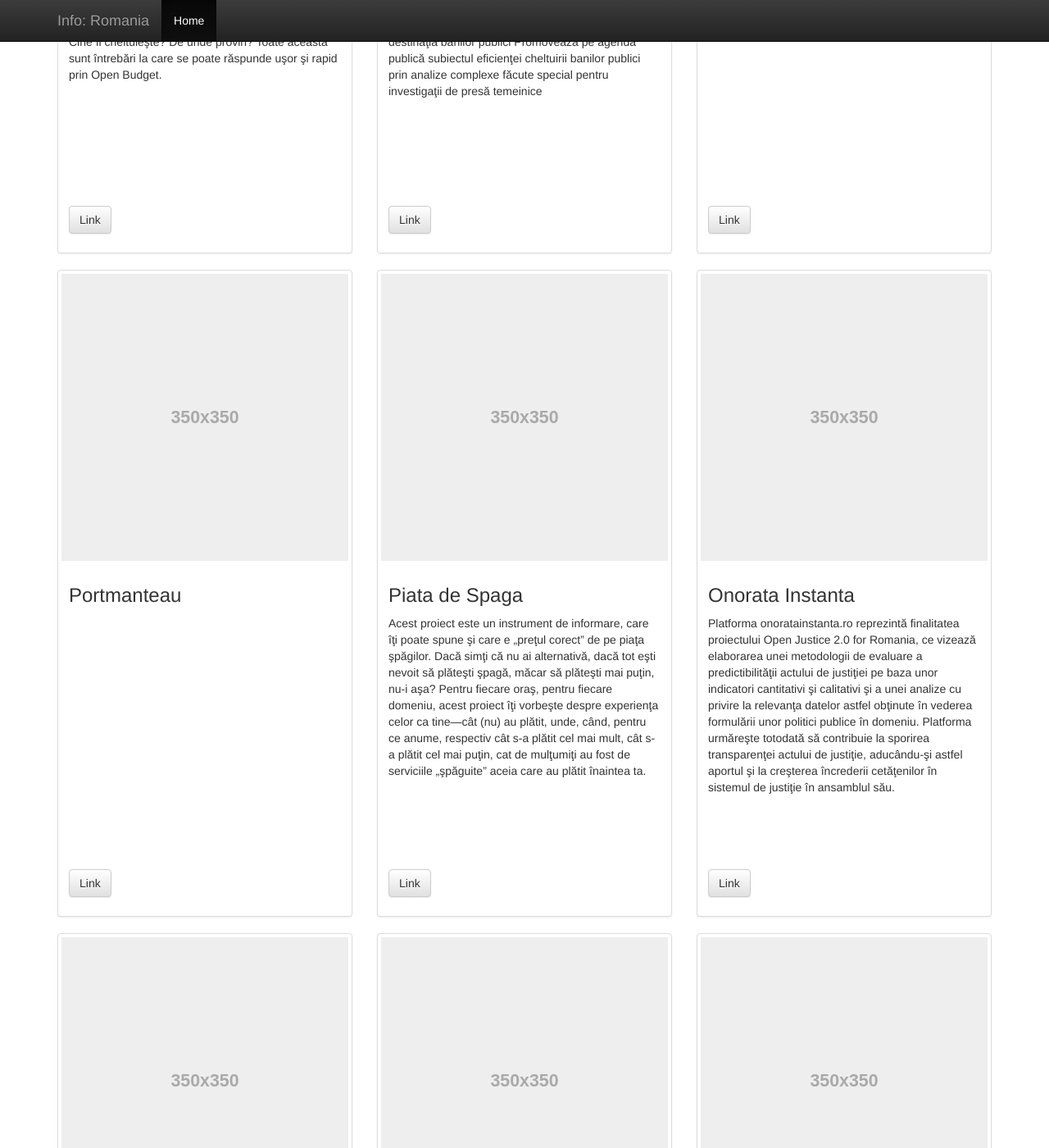
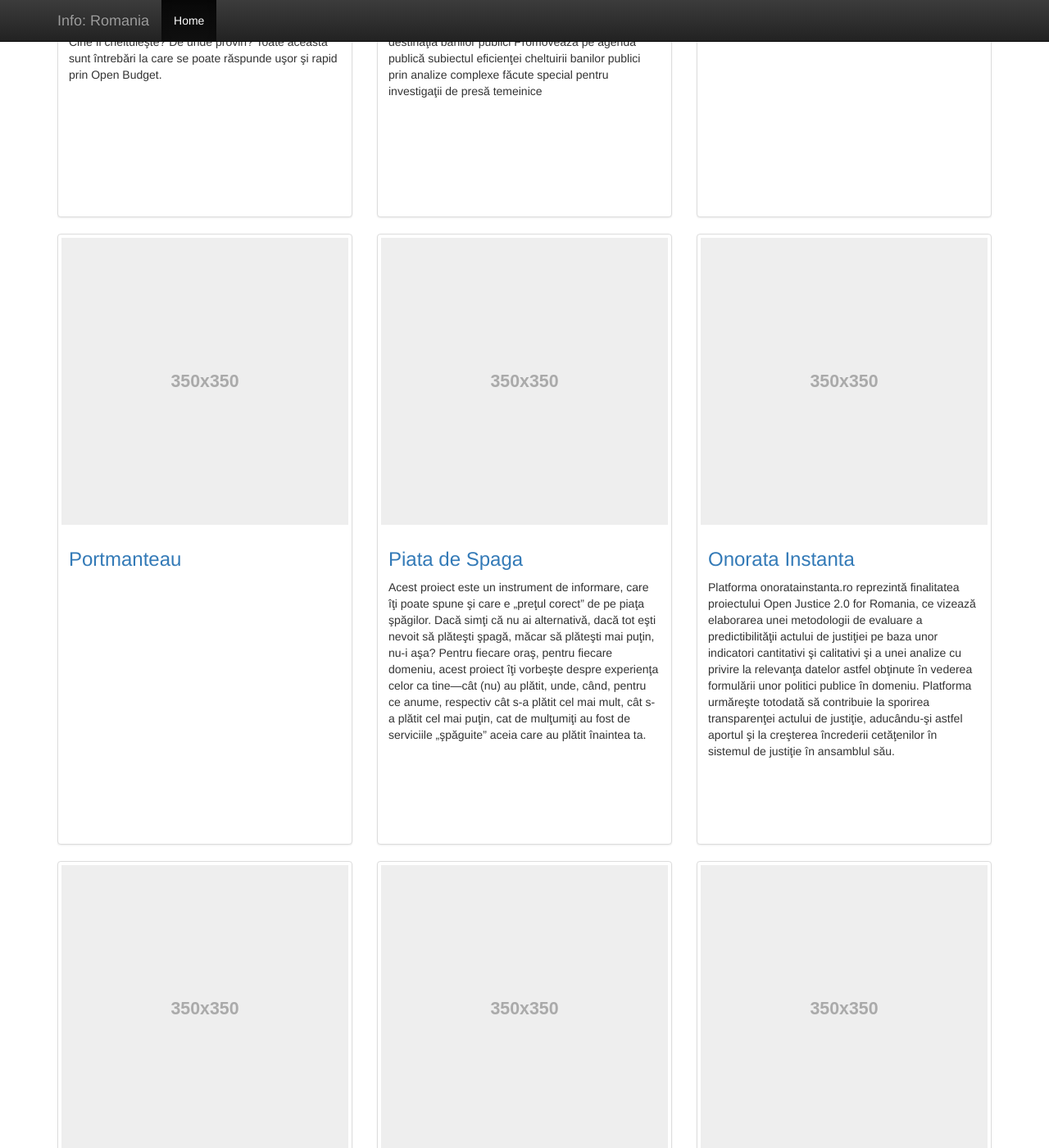
Before and after one commit to info-romania/info-romania.github.io, a Jekyll site: the page built from index.html, in a window 1280 px wide and 1400 px high, scrolled down 579 px. Shown: the whole window at 82% size. Built offline with Jekyll 4.4.1, drawn with Linux system fonts in a browser that asks for light colours; nearby versions of some CDN libraries.

Commit message:
Update links

```diff
--- a/index.html
+++ b/index.html
@@ -8,11 +8,8 @@ title: Home
       <div class="thumbnail">
         <img data-src="holder.js/350x350" alt="..."></img>
         <div class="caption">
-          <h3>{{ site.name }}</h3>
+          <h3><a href="{{ site.url }}">{{ site.name }}</a></h3>
           <p style="height: 300px">{{ site.description }}</p>
-          <p>
-            <a href="{{ site.url }}" class="btn btn-default" role="button">Link</a>
-          </p>
         </div>
       </div>
     </div>
```
Also changed, not shown: 1 other file.
